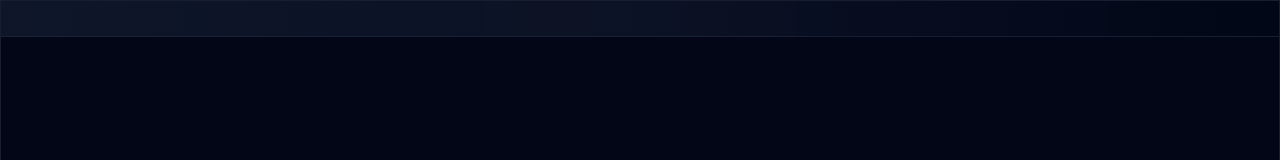
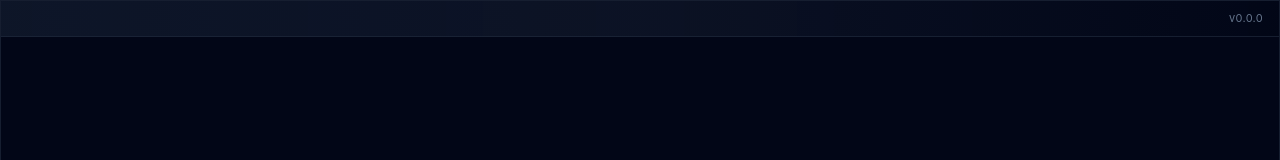
Before and after one commit to robertoumbelino/pointer, a React (Vite) app: page / in a window 1280 px wide. Shown: the top 160 px of the page. Built offline with nearby package versions, Linux system fonts and the light colour scheme.

Commit message:
✨ feat(app): added app version on header bar

```diff
--- a/electron/preload.ts
+++ b/electron/preload.ts
@@ -3,6 +3,8 @@ import type { PointerApi } from '../shared/db-types'
 import { IPC_CHANNELS } from './services/ipc'
 
 const pointerApi: PointerApi = {
+  getAppVersion: () => ipcRenderer.invoke(IPC_CHANNELS.getAppVersion),
+
   listEnvironments: () => ipcRenderer.invoke(IPC_CHANNELS.listEnvironments),
   createEnvironment: (name, color) => ipcRenderer.invoke(IPC_CHANNELS.createEnvironment, name, color),
   updateEnvironment: (id, name, color) =>
--- a/electron/services/ipc.ts
+++ b/electron/services/ipc.ts
@@ -1,4 +1,4 @@
-import { ipcMain } from 'electron'
+import { app, ipcMain } from 'electron'
 import type { ConnectionInput, TableReadInput, TableRef } from '../../shared/db-types'
 import { DbService } from './db-service'
 import { UpdaterService } from './updater-service'
@@ -32,9 +32,12 @@ export const IPC_CHANNELS = {
 
   checkForAppUpdate: 'pointer:app:update:check',
   installLatestUpdate: 'pointer:app:update:install',
+  getAppVersion: 'pointer:app:version',
 } as const
 
 export function registerIpc(dbService: DbService, updaterService: UpdaterService): void {
+  ipcMain.handle(IPC_CHANNELS.getAppVersion, () => app.getVersion())
+
   ipcMain.handle(IPC_CHANNELS.listEnvironments, () => wrap(() => dbService.listEnvironments()))
   ipcMain.handle(IPC_CHANNELS.createEnvironment, (_, name: string, color?: string) =>
     wrap(() => dbService.createEnvironment(name, color)),
--- a/package.json
+++ b/package.json
@@ -1,7 +1,7 @@
 {
   "name": "pointer",
   "private": true,
-  "version": "0.1.2",
+  "version": "0.1.3",
   "description": "Desktop PostgreSQL explorer built with Electron and React",
   "author": "Roberto",
   "type": "module",
--- a/shared/db-types.ts
+++ b/shared/db-types.ts
@@ -123,6 +123,8 @@ export interface AppUpdateInstallResult {
 }
 
 export interface PointerApi {
+  getAppVersion: () => Promise<string>
+
   listEnvironments: () => Promise<EnvironmentSummary[]>
   createEnvironment: (name: string, color?: string) => Promise<EnvironmentSummary>
   updateEnvironment: (id: string, name: string, color?: string) => Promise<EnvironmentSummary>
--- a/src/App.tsx
+++ b/src/App.tsx
@@ -263,6 +263,7 @@ function App(): JSX.Element {
   const [appUpdateInfo, setAppUpdateInfo] = useState<AppUpdateInfo | null>(null)
   const [isCheckingAppUpdate, setIsCheckingAppUpdate] = useState(false)
   const [isInstallingAppUpdate, setIsInstallingAppUpdate] = useState(false)
+  const [appVersion, setAppVersion] = useState('0.0.0')
 
   const [resizingSqlTabId, setResizingSqlTabId] = useState<string | null>(null)
 
@@ -462,6 +463,17 @@ function App(): JSX.Element {
 
   useEffect(() => {
     void checkForAppUpdate()
+  }, [])
+
+  useEffect(() => {
+    void (async () => {
+      try {
+        const version = await window.pointerApi.getAppVersion()
+        setAppVersion(version)
+      } catch {
+        setAppVersion('0.0.0')
+      }
+    })()
   }, [])
 
   useEffect(() => {
@@ -1649,7 +1661,9 @@ function App(): JSX.Element {
   return (
     <div className='h-screen w-screen overflow-hidden text-[13px] text-slate-100'>
       <div className='h-full w-full overflow-hidden border border-slate-800/70 bg-slate-950'>
-        <div className='drag-region h-9 border-b border-slate-800/70 bg-gradient-to-r from-slate-900/90 via-slate-900/70 to-slate-950/90 pl-24 pr-4' />
+        <div className='drag-region flex h-9 items-center justify-end border-b border-slate-800/70 bg-gradient-to-r from-slate-900/90 via-slate-900/70 to-slate-950/90 pl-24 pr-4'>
+          <span className='select-none text-[11px] tracking-wide text-slate-500'>v{appVersion}</span>
+        </div>
 
         <div className='no-drag flex h-[calc(100%-2.25rem)]'>
           <aside
```
